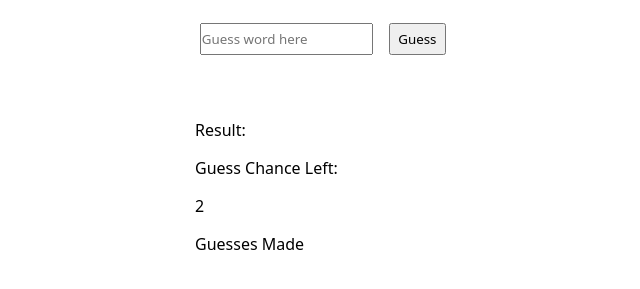
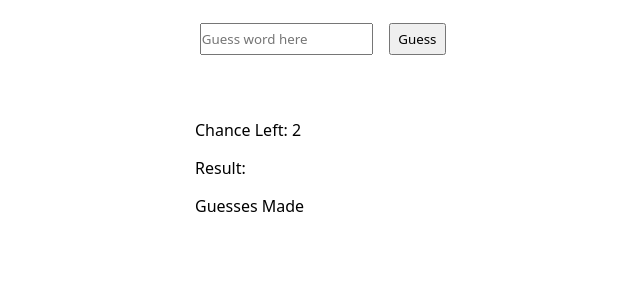
Before and after one commit to manjeetsharma0796/wordle, a website: page index.html in a window 1280 px wide. Shown: the part 97-386 px from the top of the page, without its empty margins (317-957 px from the left). Drawn offline with Linux system fonts and the light colour scheme.

Commit message:
Update: move Chance Left before Result

```diff
--- a/index.html
+++ b/index.html
@@ -14,14 +14,15 @@
         placeholder="Guess word here"
         id="guess-area"
       />
-      <input type="button" value="Guess" id="guess-button"/>
+      <input type="button" value="Guess" id="guess-button" />
     </section>
-    <section id="display">
+    <section id="status">
+      <p>Chance Left: <span id="chance-left">2</span></p>
+
       <p>Result: <span id="result"> </span></p>
-      <p>Guess Chance Left: </p>
-      <p id="chance-left">2</p>
       <p>Guesses Made</p>
-      <p id="guess-history"></p>
+
+      <section id="guess-history"></section>
     </section>
   </body>
 </html>
--- a/style.css
+++ b/style.css
@@ -42,11 +42,14 @@ body {
   height: 40%;
 }
 
-#display {
+#status {
   width: 20%;
   margin: 0 auto;
   display: flex;
   flex-flow: column wrap;
   row-gap: 1em;
+}
 
+#guess-history{
+  line-height: 2em;
 }
```
